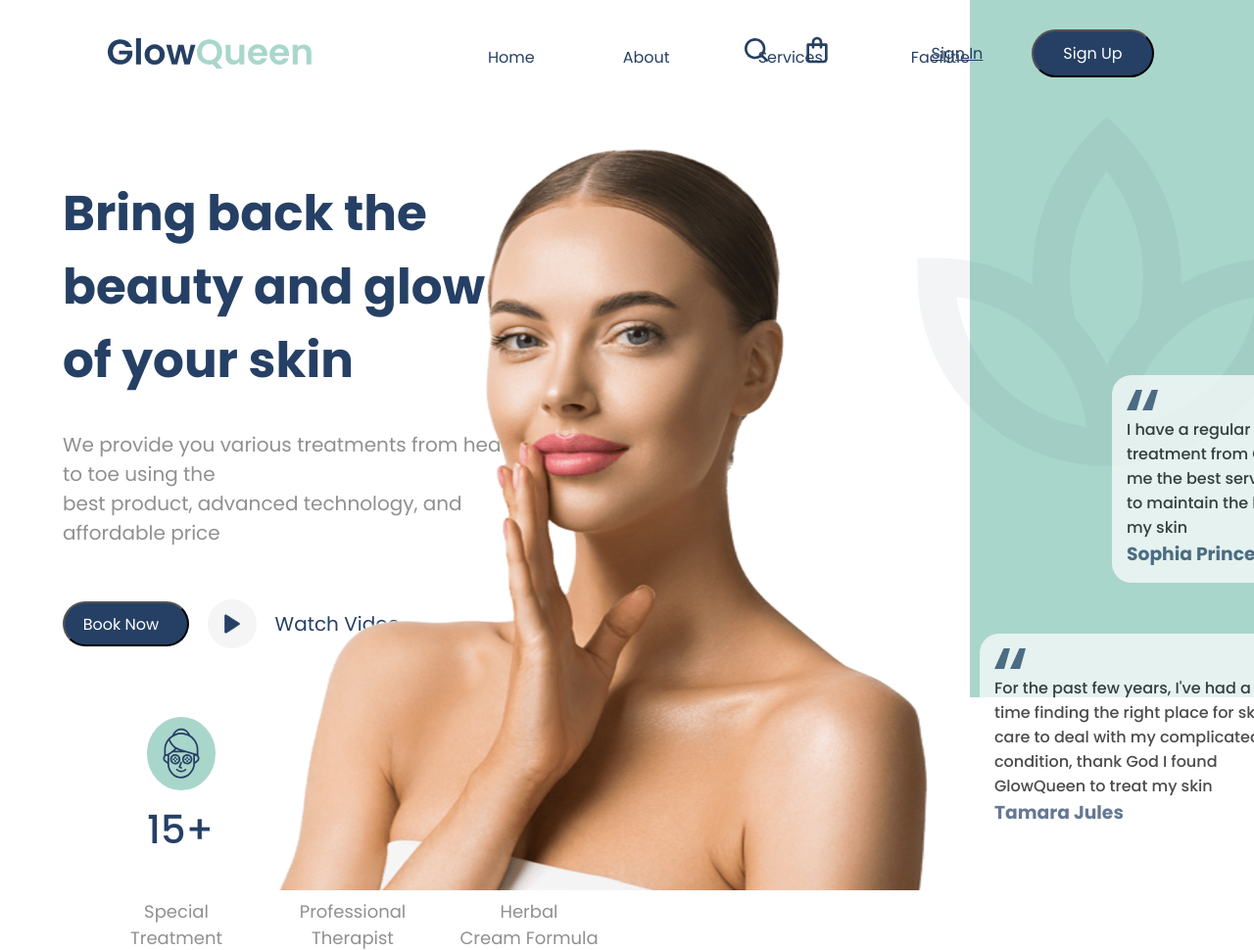
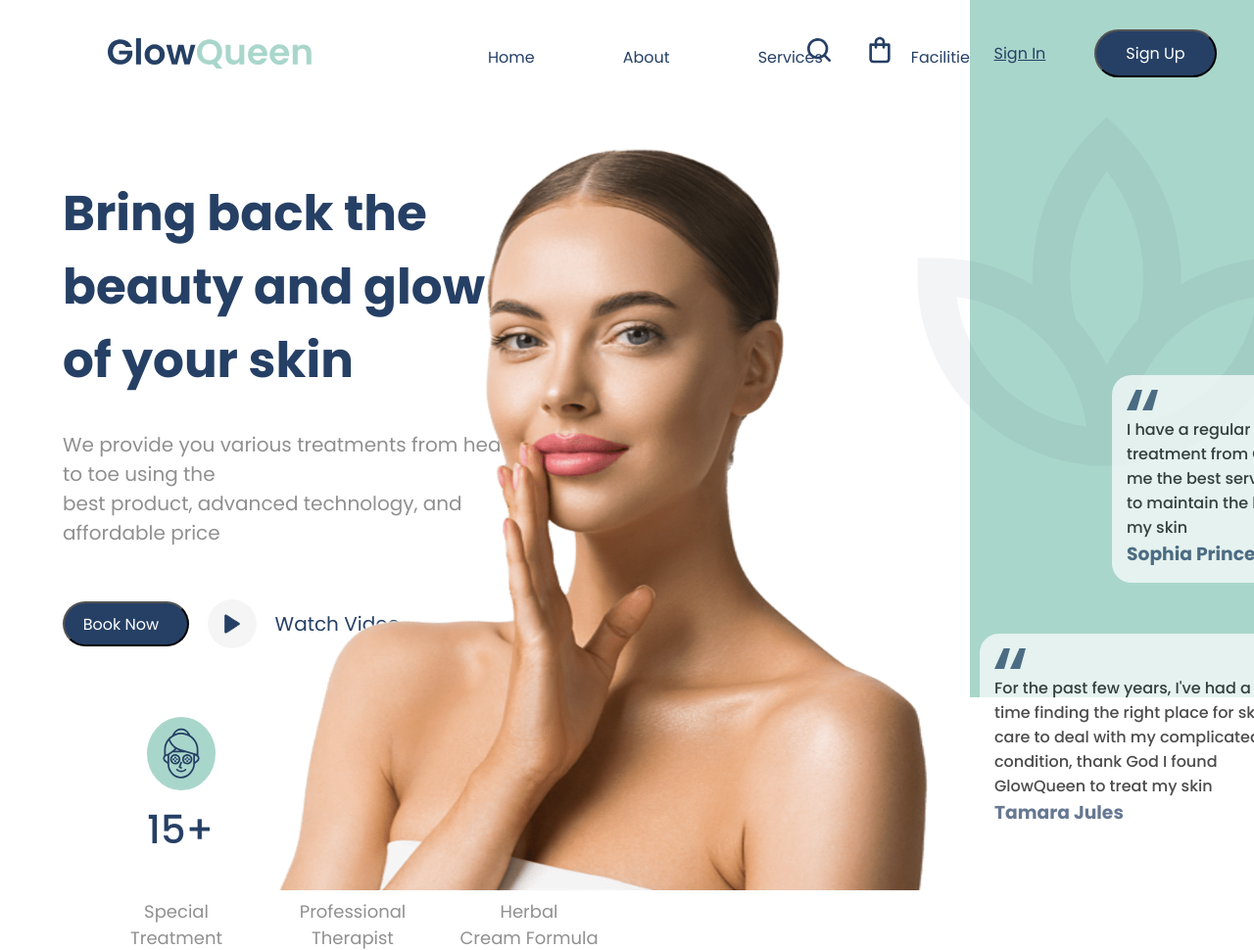
Before and after one commit to ldcc1987/Tarea-CSS--Header-Spa-Beauty, a website: page index.html in a window 1280 px wide. Shown: the top 970 px of the page at 98% size. Drawn offline with Linux system fonts and the light colour scheme.

Commit message:
Update style.css
espero que sea el final

```diff
--- a/css/style.css
+++ b/css/style.css
@@ -71,7 +71,7 @@ header ul li a {
 
 .login {
   position: absolute;
-  right: 8%;
+  right: 3%;
   top: 30px;
   display: flex;
   justify-content: space-between;
```
